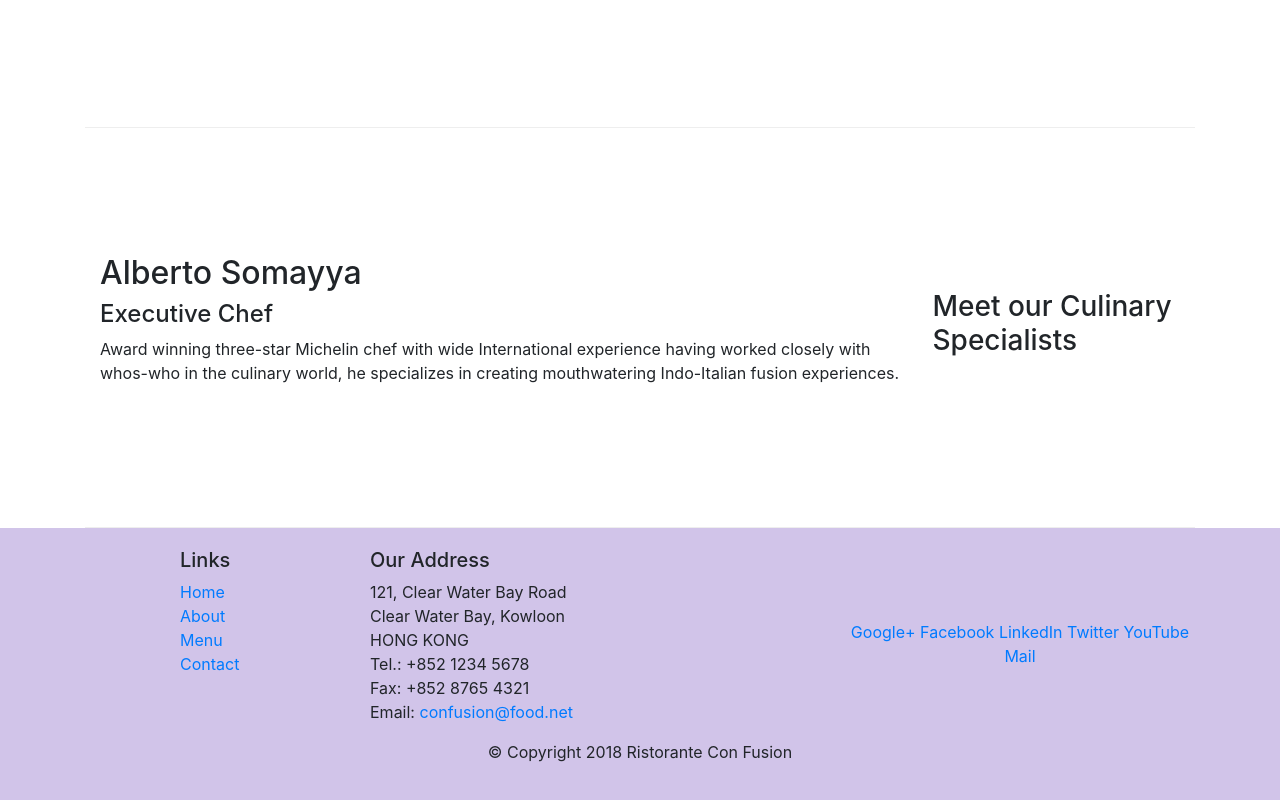
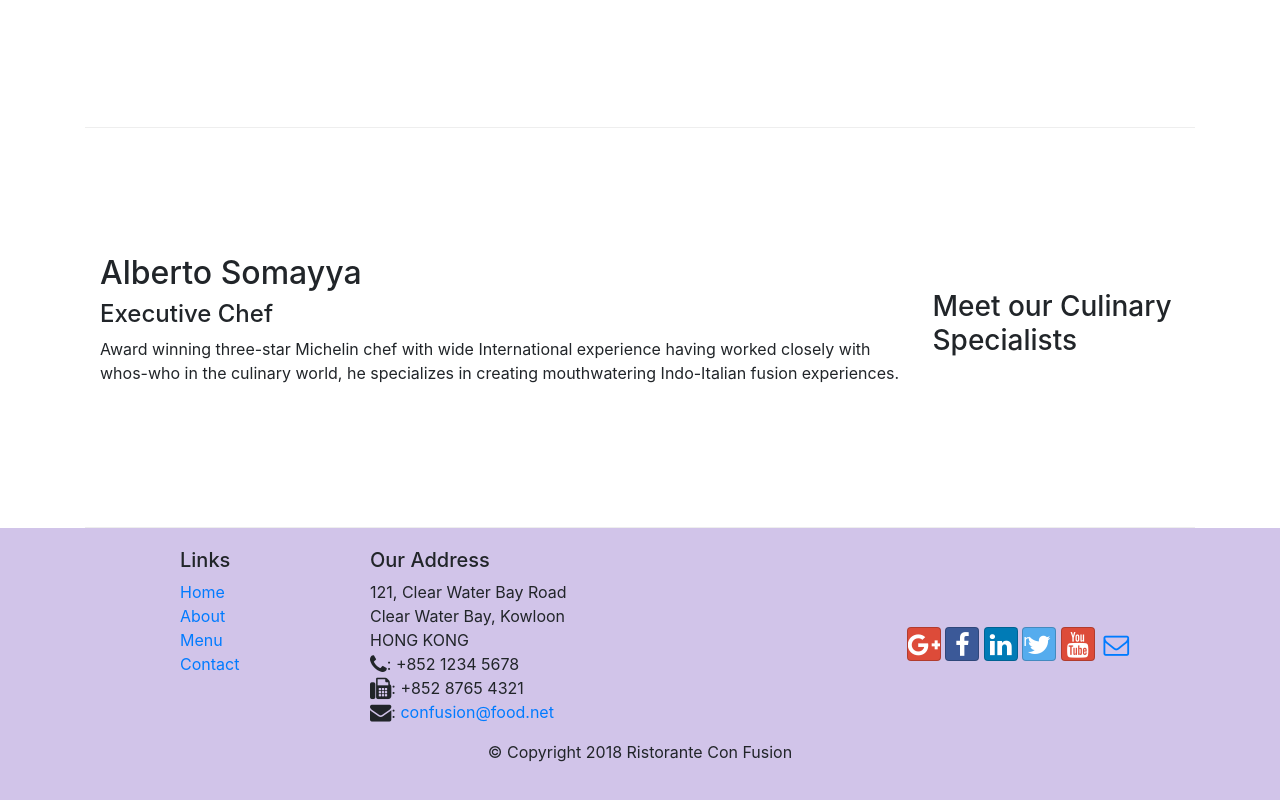
Before and after one commit to bhanuteja-09/Bootstrap, a website: page index.html in a window 1280 px wide. Shown: the part 1006-1806 px from the top of the page. Drawn offline with nearby package versions, Linux system fonts and the light colour scheme.

Commit message:
Icon Fonts

```diff
--- a/index.html
+++ b/index.html
@@ -9,6 +9,8 @@
 
         <!-- Bootstrap CSS -->
         <link rel="stylesheet" href="node_modules/bootstrap/dist/css/bootstrap.min.css">
+        <link rel="stylesheet" href="node_modules/font-awesome/css/font-awesome.min.css">
+        <link rel="stylesheet" href="node_modules/bootstrap-social/bootstrap-social.css">
     <link rel="stylesheet" href="css/styles.css">
         <title>Ristorante Con Fusion</title>
 </head>
@@ -22,10 +24,10 @@
     <a class="navbar-brand mr-auto" href="#">Ristorante Con Fusion</a>
     <div class="collapse navbar-collapse" id="Navbar">
         <ul class="navbar-nav mr-auto">
-            <li class="nav-item active"><a class="nav-link" href="#">Home</a></li>
-            <li class="nav-item"><a class="nav-link" href="./aboutus.html">About</a></li>
-            <li class="nav-item"><a class="nav-link" href="#">Menu</a></li>
-            <li class="nav-item"><a class="nav-link" href="#">Contact</a></li>
+            <li class="nav-item active"><a class="nav-link" href="#"><span class="fa fa-home fa-lg"></span> Home</a></li>
+            <li class="nav-item"><a class="nav-link" href="./aboutus.html"><span class="fa fa-info fa-lg"></span> About</a></li>
+            <li class="nav-item"><a class="nav-link" href="#"><span class="fa fa-list fa-lg"></span> Menu</a></li>
+            <li class="nav-item"><a class="nav-link" href="#"><span class="fa fa-address-card fa-lg"></span> Contact</a></li>
         </ul>
     </div>
 
@@ -96,19 +98,19 @@
 		              121, Clear Water Bay Road<br>
 		              Clear Water Bay, Kowloon<br>
 		              HONG KONG<br>
-		              Tel.: +852 1234 5678<br>
-		              Fax: +852 8765 4321<br>
-		              Email: <a href="mailto:confusion@food.net">confusion@food.net</a>
+		              <i class="fa fa-phone fa-lg"></i>: +852 1234 5678<br>
+		              <i class="fa fa-fax fa-lg"></i>: +852 8765 4321<br>
+		              <i class="fa fa-envelope fa-lg"></i>: <a href="mailto:confusion@food.net">confusion@food.net</a>
 		           </address>
                 </div>
                 <div class="col-12 col-sm-4 align-self-center">
                     <div class="text-center">
-                        <a href="http://google.com/+">Google+</a>
-                        <a href="http://www.facebook.com/profile.php?id=">Facebook</a>
-                        <a href="http://www.linkedin.com/in/">LinkedIn</a>
-                        <a href="http://twitter.com/">Twitter</a>
-                        <a href="http://youtube.com/">YouTube</a>
-                        <a href="mailto:">Mail</a>
+                        <a class="btn btn-social-icon btn-google" href="http://google.com/+"><i class="fa fa-google-plus fa-lg"></i></a>
+                        <a class="btn btn-social-icon btn-facebook" href="http://www.facebook.com/profile.php?id="><i class="fa fa-facebook fa-lg"></i></a>
+                        <a class="btn btn-social-icon btn-linkedin" href="http://www.linkedin.com/in/"><i class="fa fa-linkedin fa-lg"></i></a>
+                        <a class="btn btn-social-icon btn-twitter" href="http://twitter.com/"><i class="fa fa-twitter fa-lg"></i>r</a>
+                        <a class="btn btn-social-icon btn-google" href="http://youtube.com/"><i class="fa fa-youtube fa-lg"></i></a>
+                        <a class="btn btn-social-icon" href="mailto:"><i class="fa fa-envelope-o fa-lg"></i></a>
                     </div>
                 </div>
            </div>
--- a/package.json
+++ b/package.json
@@ -15,6 +15,8 @@
   },
   "dependencies": {
     "bootstrap": "^4.0.0",
+    "bootstrap-social": "^5.1.1",
+    "font-awesome": "^4.7.0",
     "jquery": "^3.3.1",
     "popper.js": "^1.12.9"
   }
```
Also changed, not shown: aboutus.html (+15 -13 lines), 1 other file.
